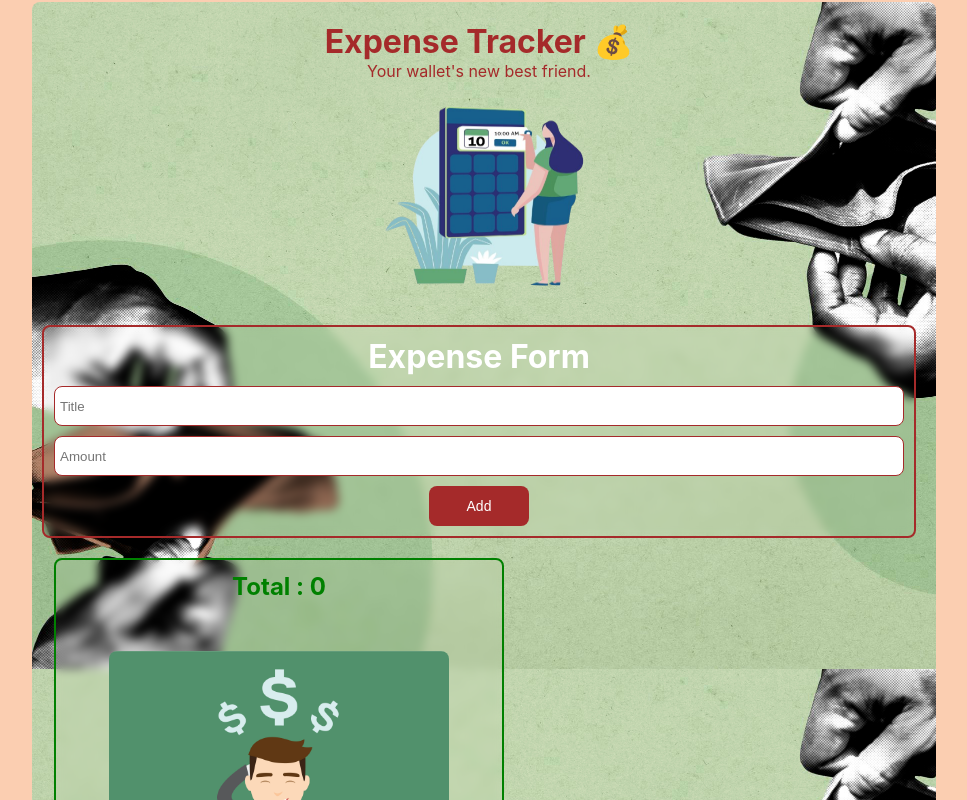
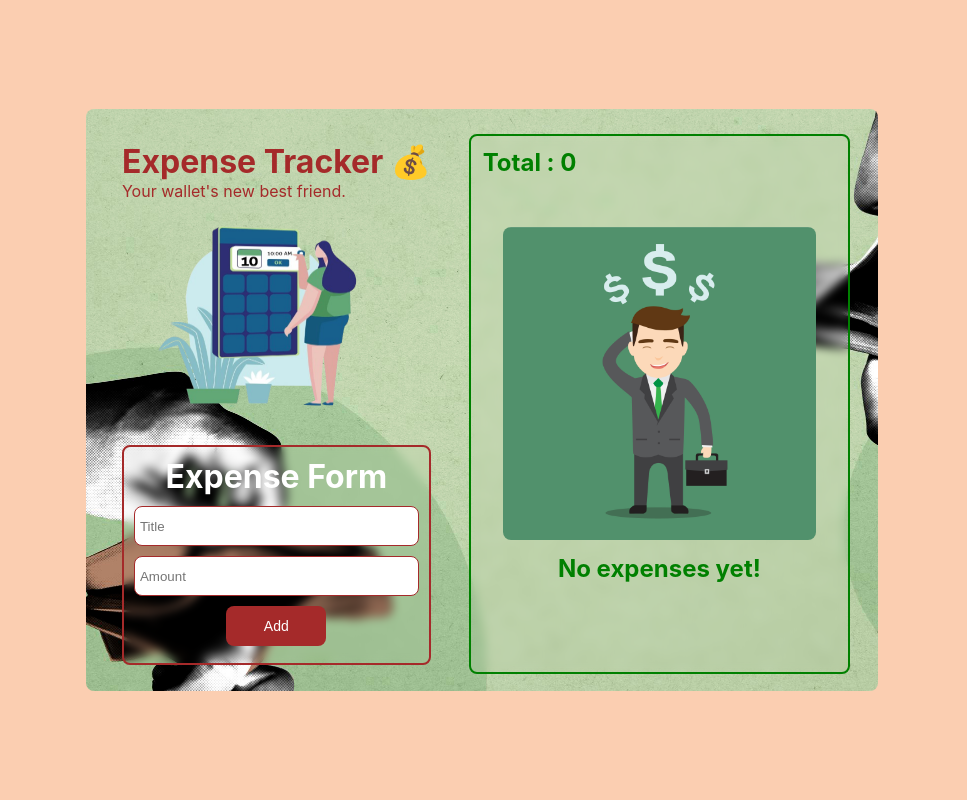
Before and after one commit to Samruddhi-B/ReactJS--Expense-Tracker, a React (Create React App) app: page / in a window 1280 px wide. Shown: the top 800 px of the page, without its empty margins (158-1125 px from the left). Built offline with nearby package versions, Linux system fonts and the light colour scheme.

Commit message:
min to max

```diff
--- a/src/App.css
+++ b/src/App.css
@@ -20,9 +20,9 @@ body{
   display: flex;
   justify-content: center;
   width: 100%;
-  min-width: 900px;
+  max-width: 900px;
   height: 100%;
-  min-height: 600px;
+  max-height: 600px;
   padding: 15px;
   color: brown;
   border-radius: 8px;
@@ -158,16 +158,16 @@ input{
   margin-top: 10px;
 }
 
-@media (min-width: 768px) {
+/* @media (min-width: 768px) {
   .expenseTracker{
-    display: block;
+    display: flex;
     text-align: center;
     justify-content: center;
     align-items: center;
     padding: 2px;
     margin: 2px;
   }
-}
+} */
 
 
 /* MOBILE SCREEN */
@@ -181,4 +181,5 @@ input{
     padding: 2px;
   }
 
+
 }
```
